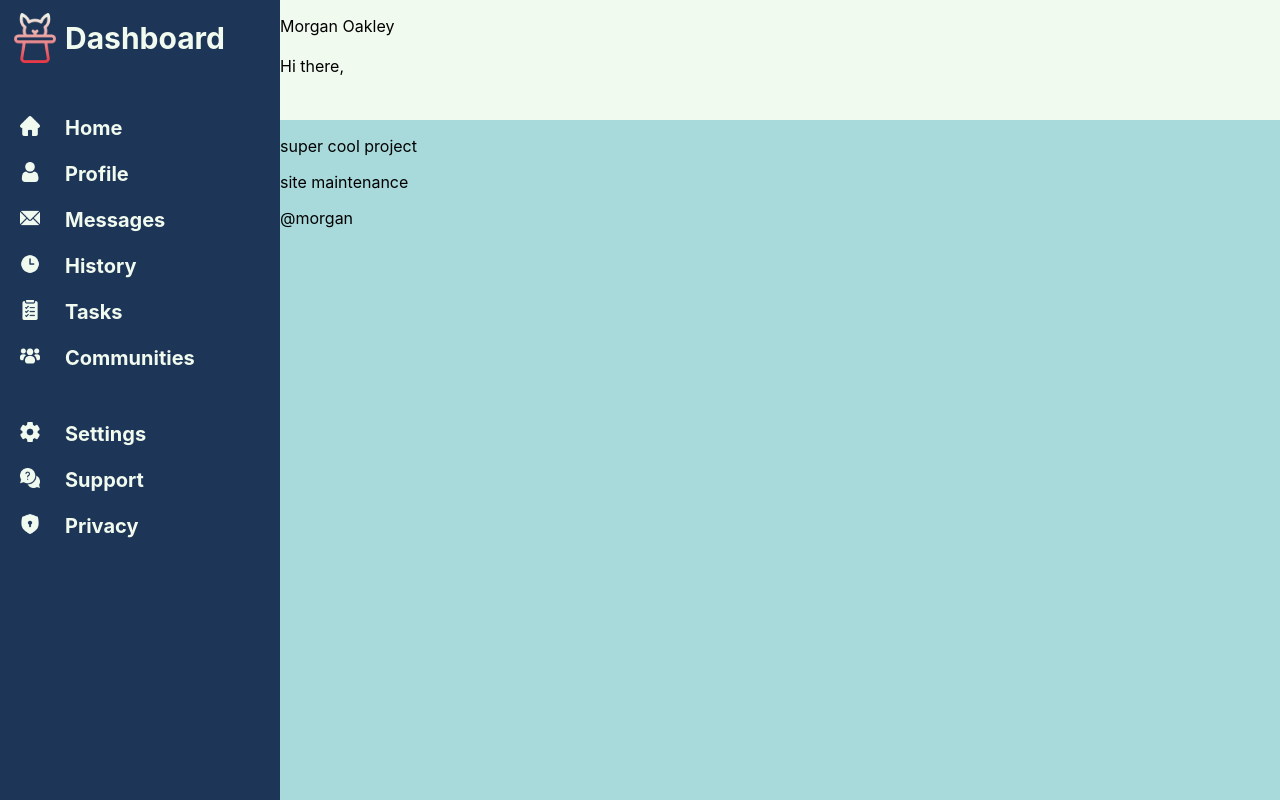
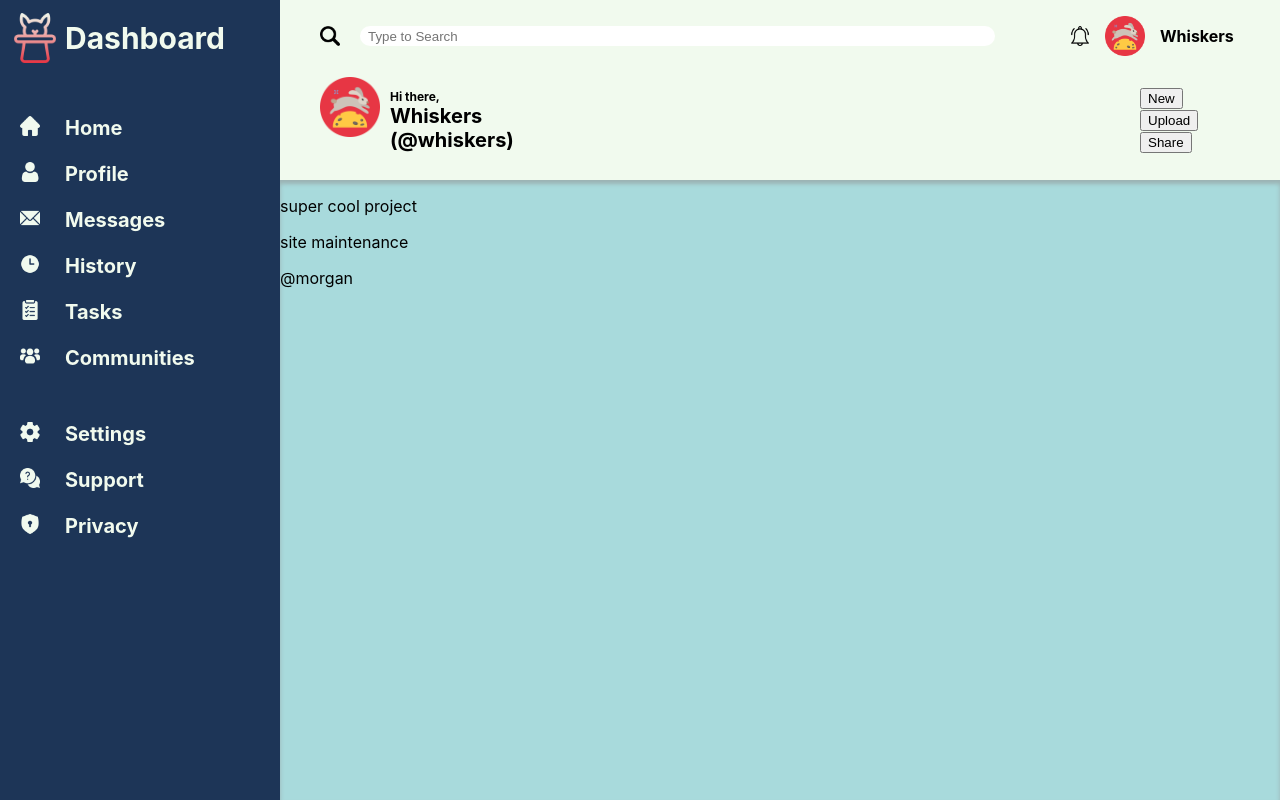
Before and after one commit to hazelhedmine/admin-dashboard, a plain HTML site: page index.html in a window 1280 px wide. Drawn offline with Linux system fonts and the light colour scheme.

Commit message:
Complete searchbar, profile header in progress

```diff
--- a/index.html
+++ b/index.html
@@ -84,12 +84,44 @@
           </ul>
         </div>
       </div>
-      <div class="header">
-        <div class="searchbar">
-          <p>Morgan Oakley</p>
-        </div>
-        <div class="profile-header">
-          <p>Hi there,</p>
+      <div>
+        <div class="header">
+          <div class="searchbar-header">
+            <img
+              class="searchbar-icons"
+              src="assets/search-icon.png"
+              alt="Search Icon"
+            />
+            <input type="text" placeholder="Type to Search" />
+            <img
+              class="searchbar-icons"
+              src="assets/notification-icon.png"
+              alt="Notification Bell"
+            />
+            <img
+              class="searchbar-profile"
+              src="assets/whiskers-profile.png"
+              alt="Profile Icon"
+            />
+            <p><b>Whiskers</b></p>
+          </div>
+          <div class="profile-header">
+            <div class="profile-header-left">
+              <img
+                class="profile-header-icon"
+                src="assets/whiskers-profile.png"
+                alt="Profile Icon"
+              />
+              <p class="profile-handle">
+                Hi there,<br /><span>Whiskers (@whiskers)</span>
+              </p>
+            </div>
+            <div class="profile-header-right">
+              <button type="button">New</button>
+              <button type="button">Upload</button>
+              <button type="button">Share</button>
+            </div>
+          </div>
         </div>
       </div>
       <div class="content">
--- a/style.css
+++ b/style.css
@@ -13,7 +13,7 @@ ul {
 .container {
   display: grid;
   grid-template-columns: 280px 1fr;
-  grid-template-rows: 120px 1fr;
+  grid-template-rows: 180px 1fr;
   width: 100vw;
   height: 100vh;
 }
@@ -66,19 +66,73 @@ li > .sidebar-icon {
   grid-row: 1;
   background-color: #f1faee;
   display: grid;
-  grid-template-rows: 40px 80px;
+  grid-template-rows: 40px 120px;
+  gap: 20px;
 }
 
-.header .searchbar {
+.header .searchbar-header {
   grid-row: 1;
+  display: grid;
+  grid-template-columns: 40px 1fr 20px 40px 80px;
+  align-items: center;
+  gap: 15px;
+  padding: 10px 40px;
+}
+
+.searchbar-profile {
+  height: 40px;
+}
+
+.searchbar-icons {
+  height: 20px;
+}
+
+.searchbar-header > input {
+  height: 20px;
+  border: 0;
+  border-radius: 25px;
+  /*add a bit of a gap before and after text*/
+  padding: 0 8px;
+  margin-right: 60px;
+  margin-left: -15px;
 }
 
 .header .profile-header {
   grid-row: 2;
+  display: grid;
+  grid-template-columns: 280px 1fr 100px;
+  align-items: center;
+  padding: 10px 40px;
+}
+
+.profile-header-left {
+  grid-column: 1;
+  display: grid;
+  grid-template-columns: 60px 1fr;
+  padding: 0;
+}
+
+.profile-handle {
+  font-weight: bold;
+  font-size: 12px;
+  margin-left: 10px;
+}
+
+.profile-handle span {
+  font-size: 20px;
+}
+
+.profile-header-right {
+  grid-column: 3;
+}
+
+.profile-header-icon {
+  height: 60px;
 }
 
 .content {
   grid-column: 2;
   grid-row: 2;
   background-color: #a8dadc;
+  box-shadow: inset 0 4px 4px #9bb2b3;
 }
```
Also changed, not shown: assets/mr-paws-profile.png (added), assets/notification-icon.png (added), assets/poutypants-profile.png (added), assets/search-icon.png (added), assets/sir-fluffy-profile.png (added), assets/whiskers-profile.png (added).
